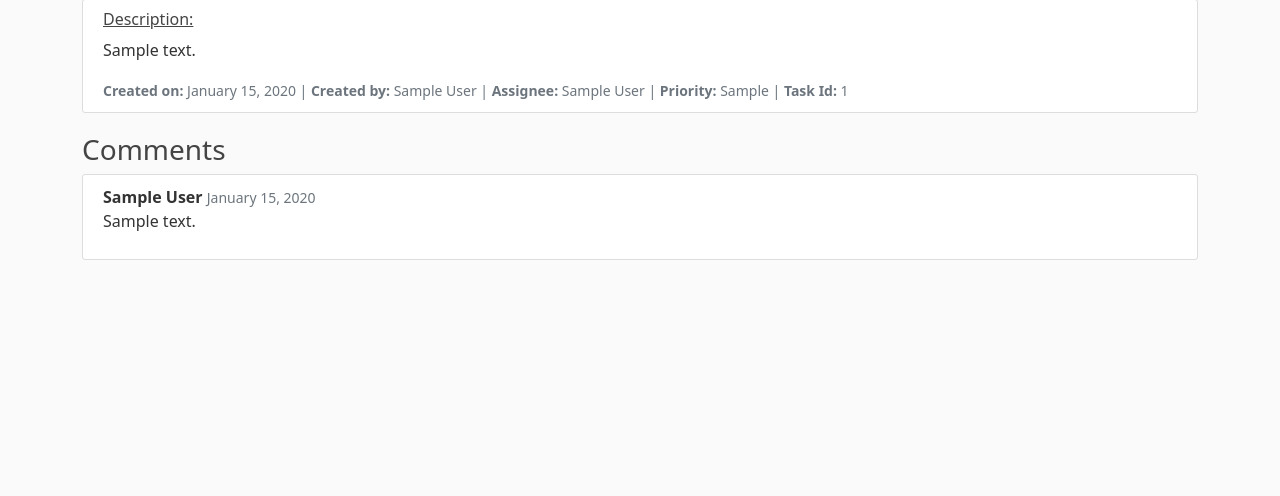
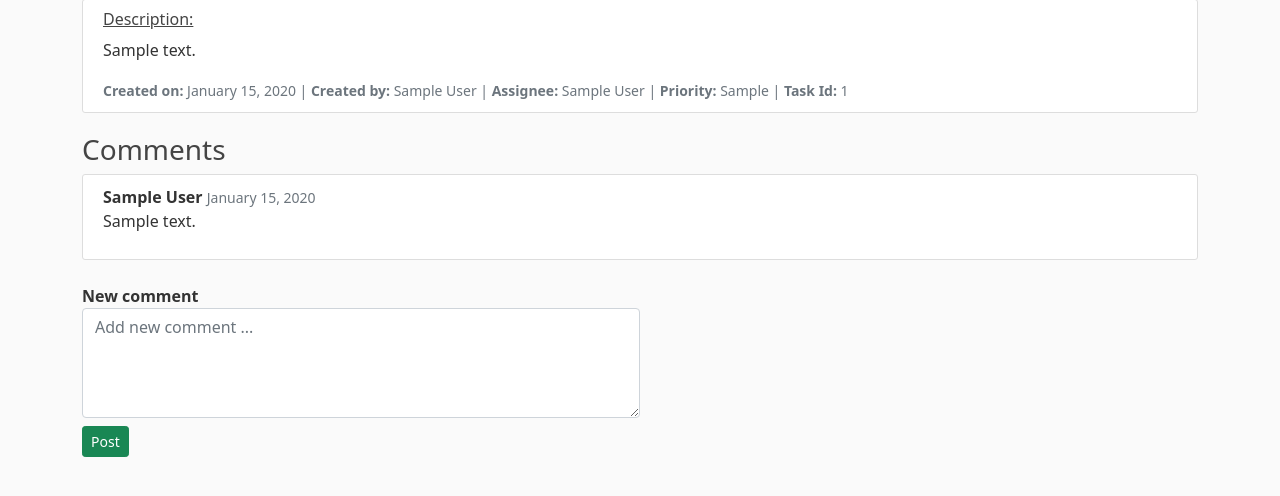
Before and after one commit to redhat-beyond/falcon, a Django app: page /tasks/1 in a window 1280 px wide. Shown: the part 127-623 px from the top of the page. Run offline with Django 3.2, Linux system fonts and the light colour scheme; a user stored in the database is signed in; tables that the repository leaves empty hold one stand-in row (values such as "Sample post").

Commit message:
Add new comment form
- Add CommentForm class: a form that gets a description as an input and creates a new comment that saved in the DB.
- Modify single task view to display the new comment form.
- Add tests: checks the functionality of the form.
- Modify view_single_task function to handle both forms (ViewTaskForm and CommentForm).

```diff
--- a/tasks/forms.py
+++ b/tasks/forms.py
@@ -1,5 +1,5 @@
 from django import forms
-from .models import Task, Priority, Status, User, Role
+from .models import Comment, Task, Priority, Status, User, Role
 
 
 class TaskForm(forms.ModelForm):
@@ -42,3 +42,22 @@ class ViewTaskForm(forms.ModelForm):
             'status': forms.Select(choices=TaskForm.Meta.status_choices,
                                    attrs={'class': 'form-control-sm mt-1', 'style': "vertical-align: middle"}),
          }
+
+
+class CommentForm(forms.ModelForm):
+    description = forms.CharField(required=True, strip=True,
+                                  widget=forms.Textarea(attrs={
+                                                 'class': 'form-control w-50',
+                                                 'rows': '4',
+                                                 'placeholder': 'Add new comment ...'}),
+                                  error_messages={'required': 'Comment must contain text !'})
+
+    def __init__(self, user, task, *args, **kwargs):
+        super(CommentForm, self).__init__(*args, **kwargs)
+        self.fields['description'].label = ''
+        self.user = user
+        self.task = task
+
+    class Meta:
+        model = Comment
+        fields = ('description',)
--- a/tasks/templates/tasks/view_single_task.html
+++ b/tasks/templates/tasks/view_single_task.html
@@ -19,8 +19,9 @@
   {% if user.is_employee %}
     <form action="" method="POST">
       {% csrf_token %}
-      <b>{{form}}</b>
-    <input class="btn btn-secondary btn-sm mt-1" type="submit" value="Change Status"/>
+      <b>{{task_form}}</b>
+      <input class="btn btn-secondary btn-sm mt-1" type="submit" name="taskSubmit" value="Change Status"/>
+    </form>
   {% endif %}
   {% if user.is_manager %}
   <div>
@@ -43,5 +44,20 @@
     </div>
   </article>
 {% endfor %}
+<form method="POST" class="mt-4">
+  <div class="form-group">
+    <label><b>New comment</b></label>
+    {% csrf_token %}
+    {% if comment_form.errors %}
+      <div class="alert alert-danger" role="alert">
+        {% for error in comment_form.errors.values %}
+          {{ error|striptags }}
+        {% endfor %}
+      </div>
+    {% endif %}
+    {{ comment_form.description }}
+  </div>
+  <input type="submit"  value="Post" name="commentSubmit" class="btn btn-success btn-sm mt-2" />
+</form>
 {% endif %}
 {% endblock content %}
--- a/tasks/views.py
+++ b/tasks/views.py
@@ -1,5 +1,5 @@
 from django.shortcuts import render, redirect
-from tasks.forms import TaskForm, ViewTaskForm
+from tasks.forms import CommentForm, TaskForm, ViewTaskForm
 from tasks.models import Task, Role, User
 from django.contrib import messages
 
@@ -53,12 +53,26 @@ def view_single_task(request, pk):
 
     user = User.objects.get(user=request.user)
     task = Task.objects.get(pk=pk)
-    form = ViewTaskForm(instance=task)
+    task_form = ViewTaskForm(instance=task)
+    comment_form = CommentForm(user, task)
 
     if request.method == 'POST':
-        form = ViewTaskForm(request.POST, instance=task)
-        if form.is_valid():
-            form.save()
-            redirect(f'tasks/{pk}', {'user': user})
+        if 'taskSubmit' in request.POST:
+            task_form = ViewTaskForm(request.POST, instance=task)
+            if task_form.is_valid():
+                task_form.save()
+        elif 'commentSubmit' in request.POST:
+            comment_form = CommentForm(user, task, request.POST)
+            if comment_form.is_valid():
+                new_comment = comment_form.save(commit=False)
+                new_comment.appUser = user
+                new_comment.task = task
+                new_comment.title = f"task id: {task.id}, commented by: {user.user.username}"
+                new_comment.save()
+                comment_form = CommentForm(user, task)
 
-    return render(request, 'tasks/view_single_task.html', {'form': form, 'task': task, 'user': user})
+        redirect(f'tasks/{pk}', {'user': user})
+
+    return render(request,
+                  'tasks/view_single_task.html',
+                  {'task_form': task_form, 'comment_form': comment_form, 'task': task, 'user': user})
```
Also changed, not shown: tasks/tests/test_view_single_task.py (+29 -4 lines).
